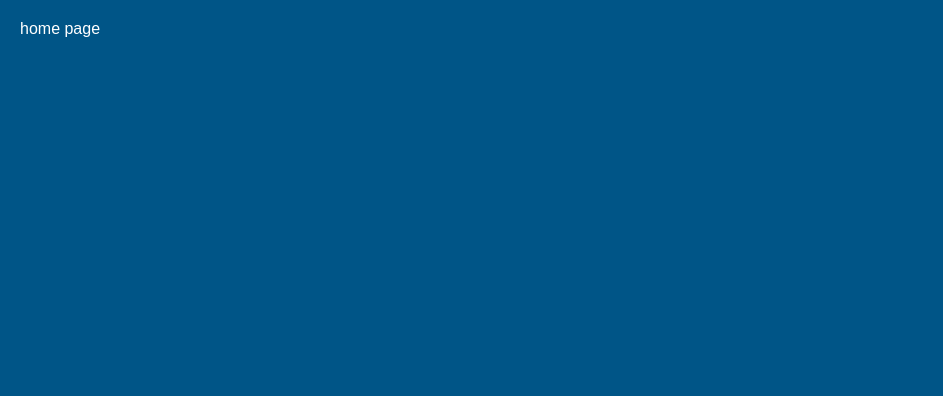
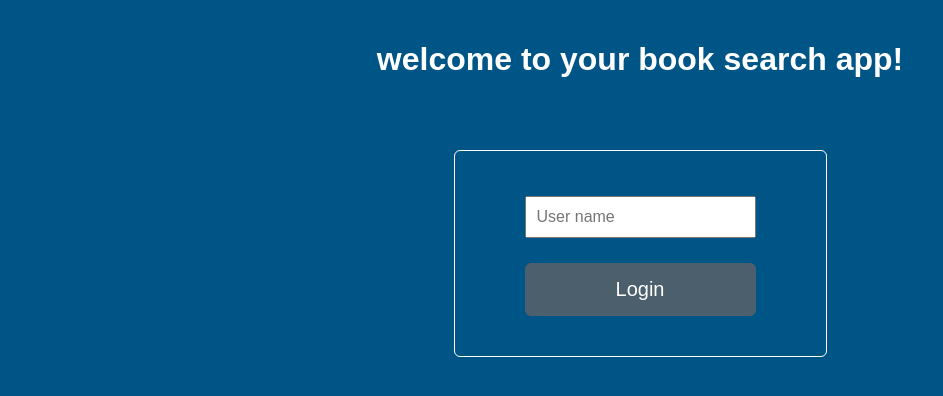
Before and after one commit to rotempl/book-search, a React (Create React App) app: page / in a window 1280 px wide. Shown: the top 396 px of the page, without its empty margins (0-943 px from the left). Built offline with nearby package versions, Linux system fonts and the light colour scheme.

Commit message:
add home page design

```diff
--- a/package.json
+++ b/package.json
@@ -13,6 +13,7 @@
     "@types/styled-components": "^5.1.13",
     "react": "^17.0.2",
     "react-dom": "^17.0.2",
+    "react-hook-form": "^7.14.0",
     "react-router-dom": "^5.2.0",
     "react-scripts": "4.0.3",
     "styled-components": "^5.3.1",
--- a/src/App.tsx
+++ b/src/App.tsx
@@ -4,7 +4,7 @@ import { GlobalStyle } from "./style/globalStyle";
 
 function App() {
   return (
-    <div>
+    <div style={{ height: "100%" }}>
       <GlobalStyle />
       <Router>
         <Routes />
--- /dev/null
+++ b/src/components/HomePage/homePageStyle.ts
@@ -0,0 +1,24 @@
+import styled from "styled-components";
+import { colors } from "../../style/globalVariables";
+
+export const HomePageContainer = styled.div`
+  display: flex;
+  flex-direction: column;
+  justify-content: center;
+  align-items: center;
+`;
+
+export const StyledForm = styled.form`
+  display: grid;
+  padding: 4rem 7rem;
+  grid-row-gap: 2rem;
+  border: 1px solid;
+  border-radius: 0.6rem;
+  margin: 5rem 0;
+`;
+
+export const ErrorMessage = styled.div`
+  color: ${colors.error};
+  font-size: 16px;
+  font-weight: 600;
+`;
--- a/src/components/HomePage/index.tsx
+++ b/src/components/HomePage/index.tsx
@@ -1,7 +1,42 @@
 import React, { FC } from "react";
+import Input from "../common/Input";
+import { ErrorMessage, HomePageContainer, StyledForm } from "./homePageStyle";
+import { useForm, Controller, SubmitHandler } from "react-hook-form";
+import GenericButton from "../common/GenericButton";
+
+interface IFormInput {
+  userName: string;
+}
 
 const HomePage: FC = () => {
-  return <div>home page</div>;
+  const onSubmit: SubmitHandler<IFormInput> = (data) => {
+    console.log(data);
+  };
+
+  const {
+    control,
+    handleSubmit,
+    formState: { errors },
+  } = useForm<IFormInput>();
+
+  return (
+    <HomePageContainer>
+      <h1>welcome to your book search app!</h1>
+      <StyledForm onSubmit={handleSubmit(onSubmit)}>
+        <div>
+          <Controller
+            name='userName'
+            control={control}
+            rules={{ required: true }}
+            defaultValue=''
+            render={({ field }) => <Input {...field} placeholder='User name' />}
+          />
+          {errors.userName && <ErrorMessage>This field is required</ErrorMessage>}
+        </div>
+        <GenericButton type='submit' text='Login' />
+      </StyledForm>
+    </HomePageContainer>
+  );
 };
 
 export default HomePage;
--- /dev/null
+++ b/src/components/common/GenericButton/genericButtonStyle.ts
@@ -0,0 +1,7 @@
+import styled from "styled-components";
+
+export const Button = styled.button`
+  padding: 1.5rem;
+  font-size: 20px;
+  border-radius: 6px;
+`;
--- /dev/null
+++ b/src/components/common/GenericButton/index.tsx
@@ -0,0 +1,19 @@
+import React, { FC } from "react";
+import { Button } from "./genericButtonStyle";
+
+interface GenericButtonProps {
+  text: string;
+  onClick?: () => void;
+  type?: "button" | "submit" | "reset";
+}
+
+const GenericButton: FC<GenericButtonProps> = (props) => {
+  const { text, onClick, type = "button" } = props;
+  return (
+    <Button type={type} onClick={onClick}>
+      {text}
+    </Button>
+  );
+};
+
+export default GenericButton;
--- /dev/null
+++ b/src/components/common/Input/index.tsx
@@ -0,0 +1,15 @@
+import React, { FC, ChangeEvent } from "react";
+import { StyledInput } from "./inputStyle";
+
+interface InputProps {
+  value: string;
+  onChange: (event: ChangeEvent<HTMLInputElement>) => void;
+  placeholder?: string;
+}
+
+const Input: FC<InputProps> = (props) => {
+  const { value, onChange, placeholder } = props;
+  return <StyledInput value={value} placeholder={placeholder} onChange={onChange} />;
+};
+
+export default Input;
--- /dev/null
+++ b/src/components/common/Input/inputStyle.ts
@@ -0,0 +1,7 @@
+import styled from "styled-components";
+
+export const StyledInput = styled.input`
+  padding: 1rem;
+  font-size: 16px;
+  margin: 0.5rem 0;
+`;
--- a/src/style/globalStyle.ts
+++ b/src/style/globalStyle.ts
@@ -26,13 +26,14 @@ ${() =>
   font-size: 10px;
   -webkit-text-size-adjust: 100%;
   -ms-text-size-adjust: 100%;
+  height: 100%;
   }
 
   body {
     margin: 0;
     font-family: ${fontFamilies.SourceSansPro};
     font-size: 1.6rem;
-    height: 100vh;
+    height: 100%;
     width: 100vw;
     background-color: ${colors.blue};
     padding: 2rem;
@@ -99,4 +100,8 @@ a:active {
   outline: 0;
 }
 
+.root{
+  height: 100%;
+}
+
 `;
--- a/src/style/globalVariables.ts
+++ b/src/style/globalVariables.ts
@@ -1,7 +1,8 @@
 export const colors = {
   blue: "#005587",
-  gray: "#43525b",
+  gray: "#596268d9;",
   white: "#ffffff",
+  error: "#f63c3c",
 };
 
 export const fontFamilies = {
```
Also changed, not shown: 1 other file (tests, documents, lock files or other folders).
